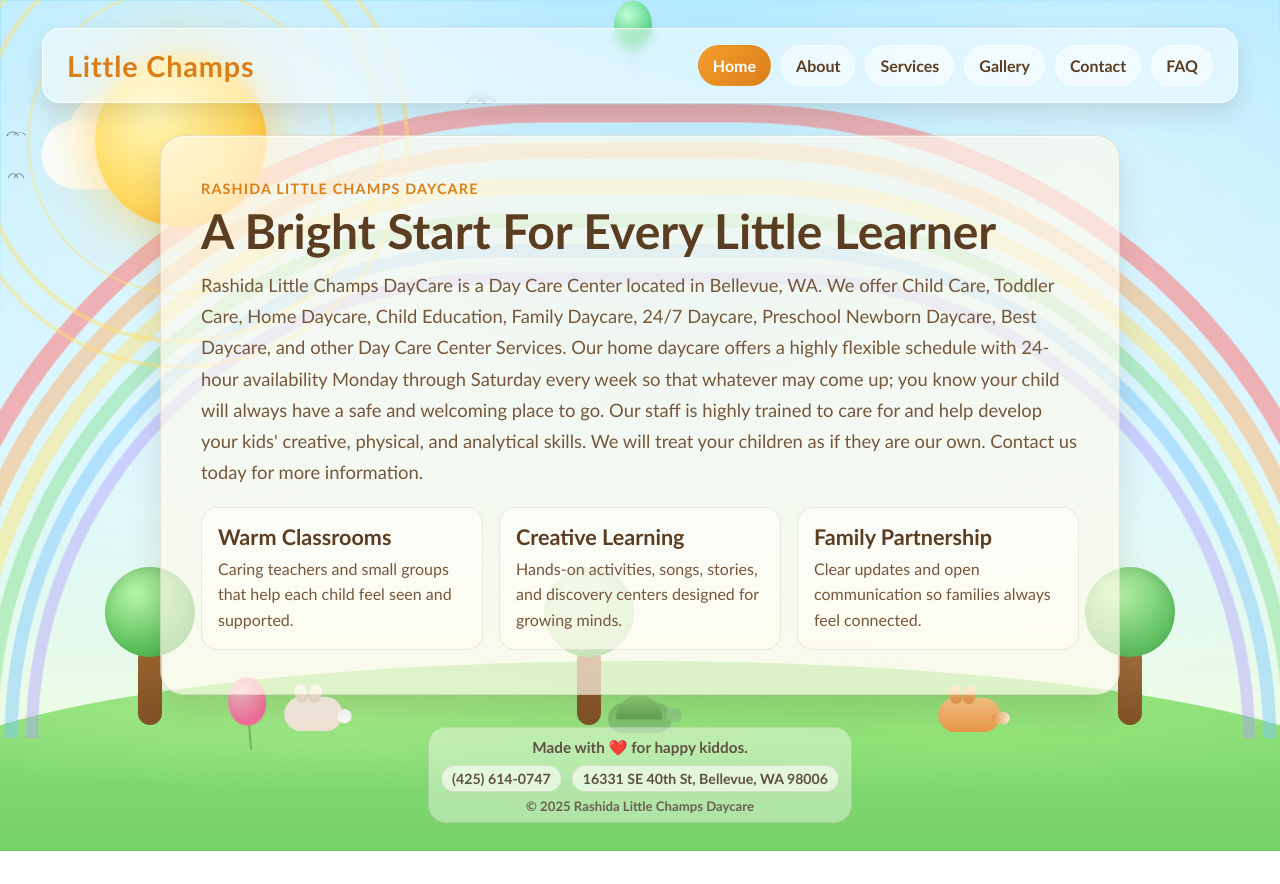
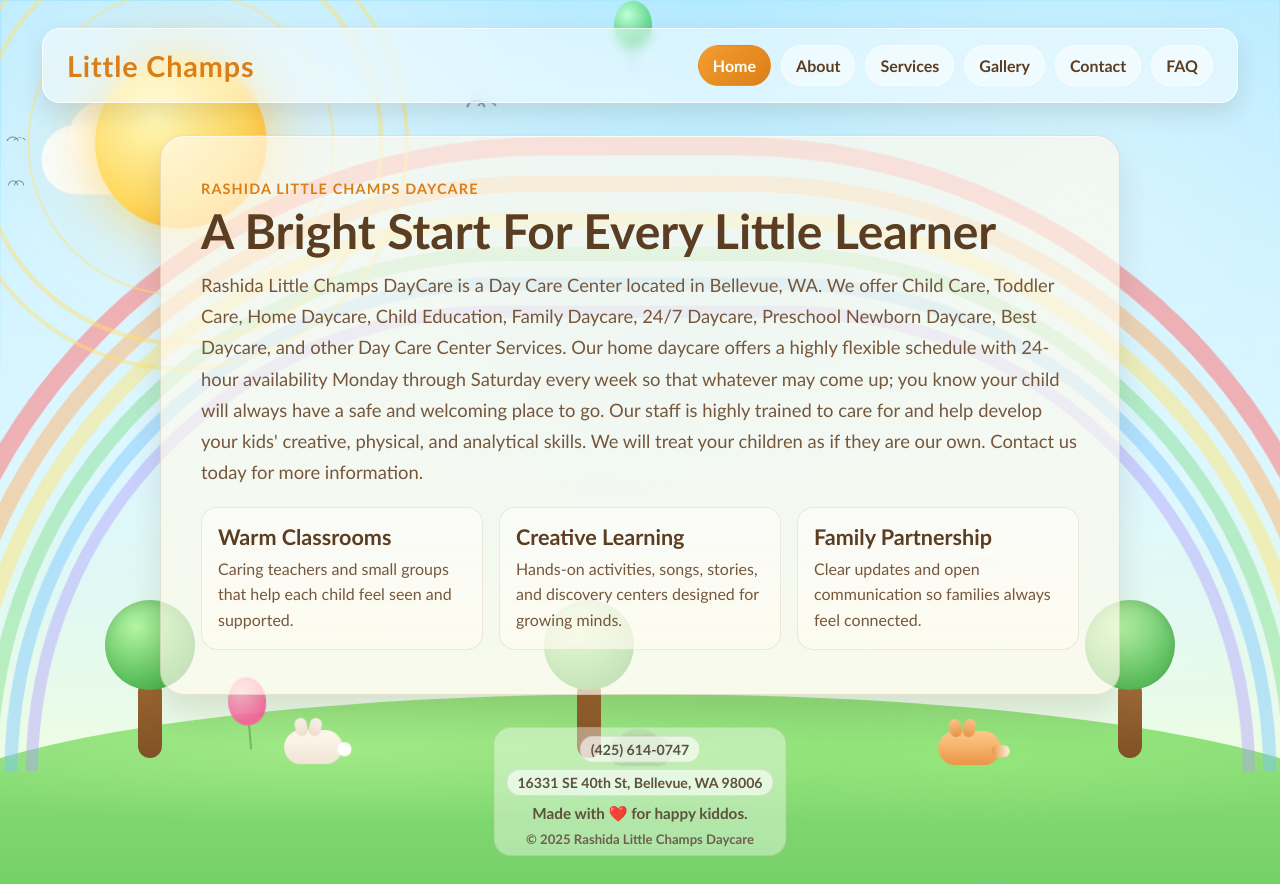
Before and after one commit to mz9201ju/RashidaLittleChampsDayCare, a React (Vite) app: page / in a window 1280 px wide. Before the commit the page ends 851 px from the top, so only its background shows below. Built offline with nearby package versions, Linux system fonts and the light colour scheme.

Commit message:
update day and night timeout

```diff
--- a/src/website/SiteLayout.jsx
+++ b/src/website/SiteLayout.jsx
@@ -1,5 +1,7 @@
 import { NavLink, Outlet } from 'react-router-dom'
 import { NAV_LINKS, PAGE_CONTENT } from './data/siteContent'
+
+const NIGHT_STAR_COUNT = 20
 
 function getContactEntry(label) {
   return PAGE_CONTENT.contact.info.find((entry) => entry.label === label)
@@ -19,7 +21,7 @@ export default function SiteLayout() {
             <div className="night-moon">
               <span className="moon-glow" />
             </div>
-            {Array.from({ length: 12 }).map((_, index) => (
+            {Array.from({ length: NIGHT_STAR_COUNT }).map((_, index) => (
               <span key={index} className={`night-star star-${index + 1}`} />
             ))}
           </div>
@@ -97,14 +99,6 @@ export default function SiteLayout() {
       </main>
 
       <footer className="site-footer">
-        <a
-          className="site-footer-link"
-          href="https://www.omerzahid.com"
-          target="_blank"
-          rel="noopener noreferrer"
-        >
-          Made with ❤️ for happy kiddos.
-        </a>
         <div className="site-footer-contact">
           {phoneEntry ? (
             <a className="site-footer-contact-link" href={phoneEntry.href}>
@@ -122,6 +116,14 @@ export default function SiteLayout() {
             </a>
           ) : null}
         </div>
+        <a
+          className="site-footer-link"
+          href="https://www.omerzahid.com"
+          target="_blank"
+          rel="noopener noreferrer"
+        >
+          Made with ❤️ for happy kiddos.
+        </a>
         <div className="site-footer-copy">
           &copy; {new Date().getFullYear()} Rashida Little Champs Daycare
         </div>
--- a/src/website/styles/base.css
+++ b/src/website/styles/base.css
@@ -9,6 +9,7 @@
   --brand: #f49d2f;
   --brand-deep: #da7f17;
   --mint: #8cd885;
+  --day-night-cycle: 44s;
 }
 
 * {
@@ -72,7 +73,7 @@ body {
   position: absolute;
   inset: 0;
   opacity: 0;
-  animation: nightCycle 28s ease-in-out infinite;
+  animation: nightCycle var(--day-night-cycle) ease-in-out infinite;
 }
 
 .night-sky {
@@ -111,7 +112,9 @@ body {
   border-radius: 999px;
   background: rgba(255, 255, 255, 0.92);
   box-shadow: 0 0 8px rgba(255, 255, 255, 0.7);
-  animation: starTwinkle 1.8s ease-in-out infinite alternate;
+  animation:
+    starTwinkle 2.2s ease-in-out infinite alternate,
+    starDrift 8.5s ease-in-out infinite alternate;
 }
 
 .star-1 { top: 10%; left: 16%; animation-delay: 0.2s; }
@@ -126,6 +129,14 @@ body {
 .star-10 { top: 24%; left: 50%; animation-delay: 0.4s; }
 .star-11 { top: 28%; left: 64%; animation-delay: 1.6s; }
 .star-12 { top: 20%; left: 90%; animation-delay: 0.7s; }
+.star-13 { top: 6%; left: 10%; animation-delay: 0.6s; }
+.star-14 { top: 11%; left: 24%; animation-delay: 1.2s; }
+.star-15 { top: 9%; left: 36%; animation-delay: 0.1s; }
+.star-16 { top: 17%; left: 47%; animation-delay: 1.5s; }
+.star-17 { top: 13%; left: 61%; animation-delay: 0.8s; }
+.star-18 { top: 27%; left: 72%; animation-delay: 1.9s; }
+.star-19 { top: 23%; left: 82%; animation-delay: 0.4s; }
+.star-20 { top: 31%; left: 92%; animation-delay: 1.0s; }
 
 .bg-rainbow {
   position: absolute;
@@ -141,7 +152,7 @@ body {
   will-change: clip-path, opacity, transform;
   animation:
     rainbowCycle 14s ease-in-out infinite,
-    dayElementCycle 28s ease-in-out infinite;
+    dayElementCycle var(--day-night-cycle) ease-in-out infinite;
 }
 
 .rainbow-band {
@@ -213,7 +224,7 @@ body {
   transform: translateZ(24px);
   animation:
     sunGlow 3.4s ease-in-out infinite alternate,
-    dayElementCycle 28s ease-in-out infinite;
+    dayElementCycle var(--day-night-cycle) ease-in-out infinite;
 }
 
 .sun-ring {
@@ -230,7 +241,7 @@ body {
   height: 185px;
   animation:
     sunRingPulse 3s ease-out infinite,
-    dayElementCycle 28s ease-in-out infinite;
+    dayElementCycle var(--day-night-cycle) ease-in-out infinite;
 }
 
 .sun-ring-2 {
@@ -238,7 +249,7 @@ body {
   height: 240px;
   animation:
     sunRingPulse 3s ease-out infinite 0.9s,
-    dayElementCycle 28s ease-in-out infinite;
+    dayElementCycle var(--day-night-cycle) ease-in-out infinite;
 }
 
 .sun-ring-3 {
@@ -246,7 +257,7 @@ body {
   height: 300px;
   animation:
     sunRingPulse 3s ease-out infinite 1.7s,
-    dayElementCycle 28s ease-in-out infinite;
+    dayElementCycle var(--day-night-cycle) ease-in-out infinite;
 }
 
 .bg-cloud {
@@ -461,7 +472,7 @@ body {
   border-radius: 24px;
   animation:
     critterWander 7.5s ease-in-out infinite alternate,
-    animalNightGlow 28s ease-in-out infinite;
+    animalNightGlow var(--day-night-cycle) ease-in-out infinite;
 }
 
 .animal-ear {
@@ -896,9 +907,9 @@ body {
 
 .site-footer-contact {
   display: flex;
-  flex-wrap: wrap;
-  justify-content: center;
-  gap: 6px 10px;
+  flex-direction: column;
+  align-items: center;
+  gap: 6px;
 }
 
 .site-footer-contact-link {
@@ -1000,11 +1011,18 @@ body {
 @keyframes starTwinkle {
   from {
     opacity: 0.35;
-    transform: scale(0.8);
   }
   to {
     opacity: 1;
-    transform: scale(1.3);
+  }
+}
+
+@keyframes starDrift {
+  from {
+    transform: translate3d(-5px, 3px, 0) scale(0.84);
+  }
+  to {
+    transform: translate3d(7px, -6px, 0) scale(1.3);
   }
 }
 
```
